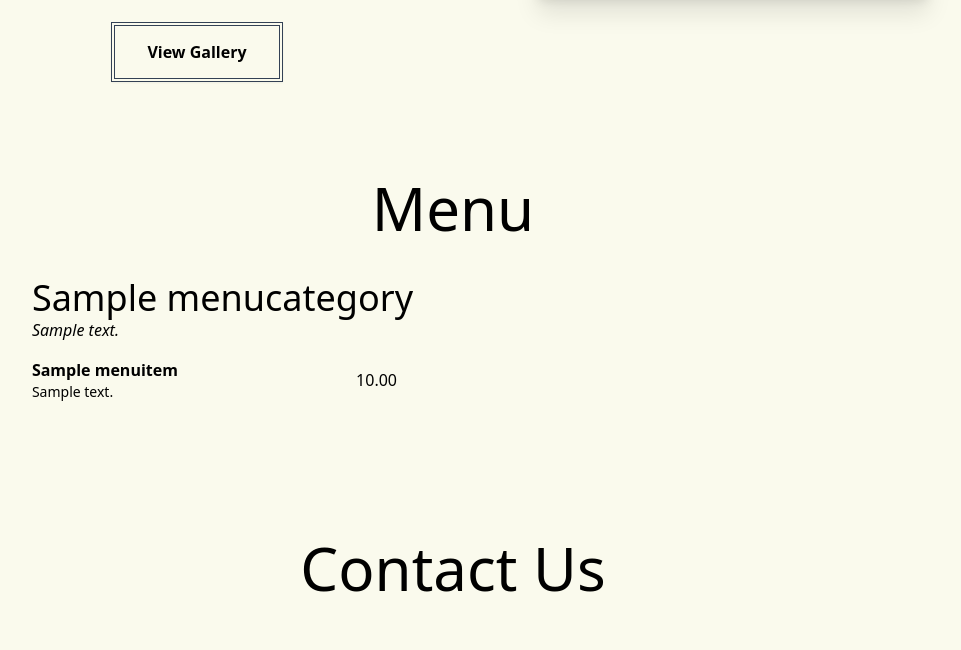
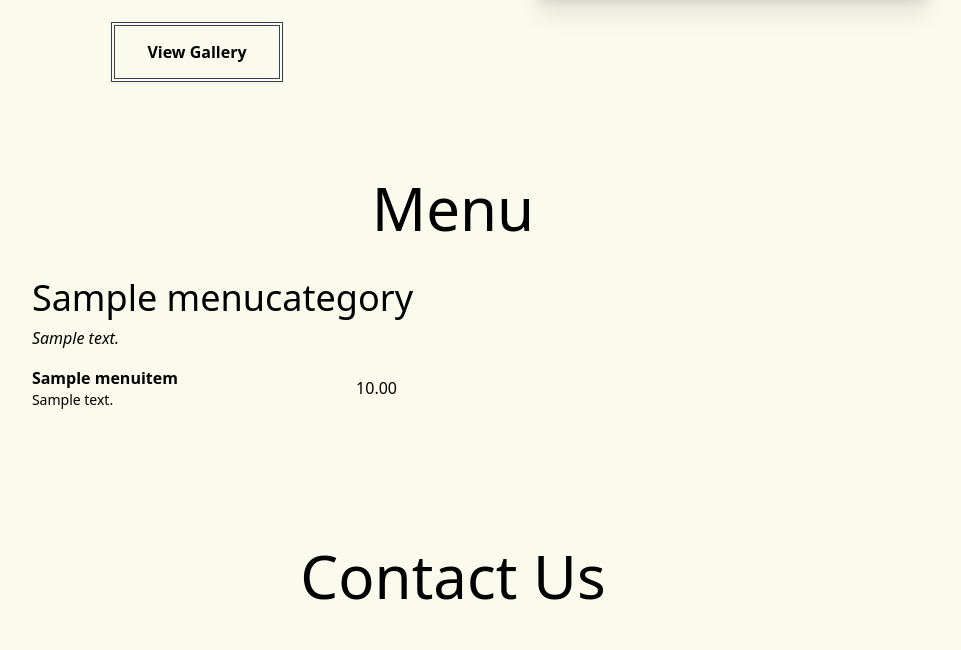
Before and after one commit to sharif2315/RestaurantApp, a Django app: page / in a window 1280 px wide. Shown: the part 2670-3320 px from the top of the page, without its empty margins (187-1148 px from the left). Run offline with Django 5.2, Linux system fonts and the light colour scheme; tables that the repository leaves empty hold one stand-in row (values such as "Sample post"); some libraries are stand-ins or nearby versions.

Commit message:
updating menu styling

```diff
--- a/templates/components/menu.html
+++ b/templates/components/menu.html
@@ -4,8 +4,6 @@
 
     <h1 class="text-6xl">Menu</h1>
 
-    <!-- TODO: Use Accordion on Menu Sections only for small screen -->
-    <!-- Removed items-center -->
     <div class="grid grid-cols-1 lg:grid-cols-2 2xl:grid-cols-3 justify-center">
 
         {% for category in menu_categories %}
@@ -27,11 +25,11 @@
             </div>
 
             {% if category.description %}
-            <p class="italic">{{ category.description }}</p>
+            <p class="italic mt-2">{{ category.description }}</p>
             {% endif %}
 
             <!-- Menu Items Container -->
-            <div class="flex flex-col gap-4 mt-4 lg:overflow-y-auto lg:max-h-[50rem] lg:pr-4 md:block"
+            <div class="flex flex-col gap-2 mt-4 lg:overflow-y-auto lg:max-h-[50rem] lg:pr-4"
                 x-show="windowWidth < 1024 ? openIndexes.includes({{ forloop.counter}}) : true"
                 x-transition:enter="transition ease-out duration-300"
                 x-transition:enter-start="transform opacity-0 scale-95"
```
